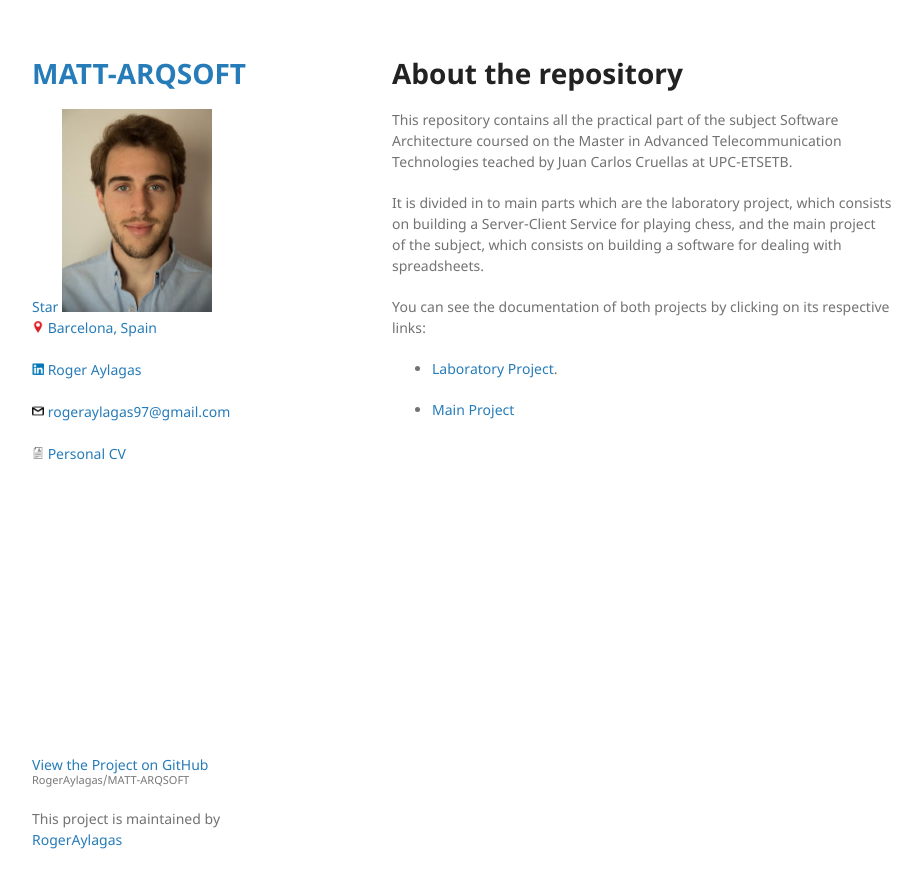
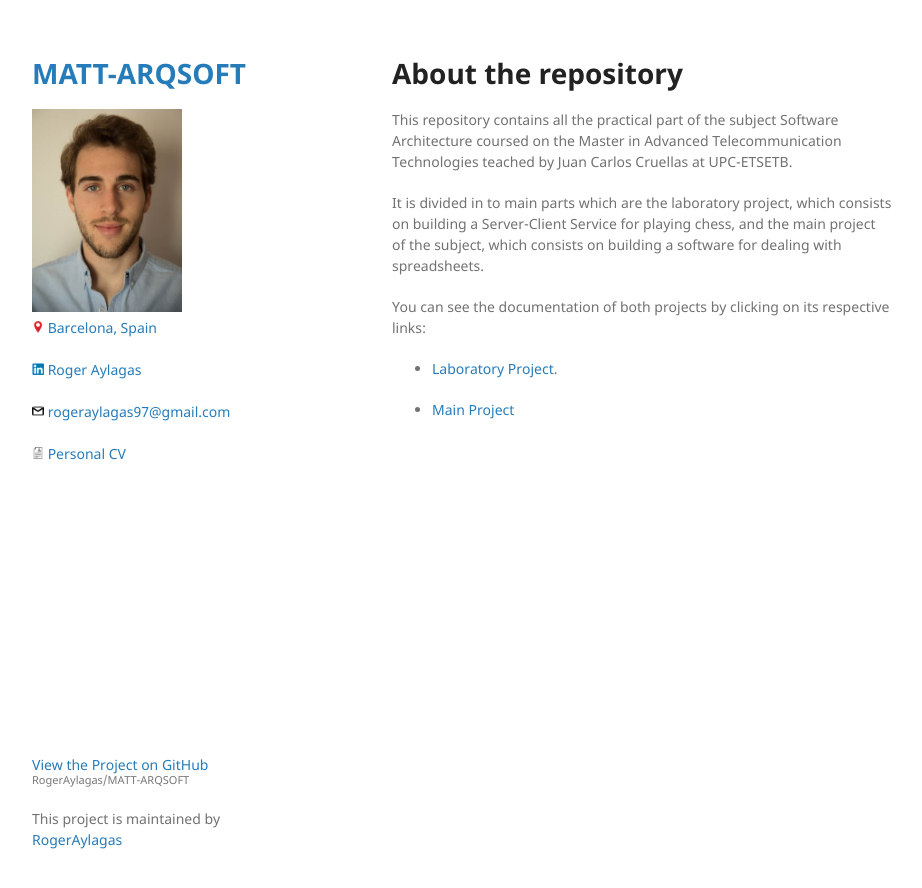
Before and after one commit to RogerAylagas/MATT-ARQSOFT, a Jekyll site: the page built from index.md, in a window 1280 px wide. Shown: the top 888 px of the page, without its empty margins (178-1100 px from the left). Built offline with Jekyll 4.4.1, drawn with Linux system fonts in a browser that asks for light colours; our own code applies the rules of GitHub Pages for plain Markdown files.

Commit message:
Some changes of buttons

```diff
--- /dev/null
+++ b/_layouts/buttons.html
@@ -0,0 +1 @@
+<a class="github-button" href="https://github.com/RogerAylagas/MATT-ARQSOFT" data-icon="octicon-star" data-show-count="true" aria-label="Star RogerAylagas/MATT-ARQSOFT on GitHub">Star</a>
--- a/_layouts/default.html
+++ b/_layouts/default.html
@@ -16,7 +16,6 @@
     <div class="wrapper">
       <header>
         <h1><a href="{{ "/" | absolute_url }}">{{  site.github.repository_name | default: site.github.repository_name }}</a></h1>
-        <a class="github-button" href="https://github.com/ntkme/github-buttons" data-icon="octicon-star" aria-label="Star ntkme/github-buttons on GitHub">Star</a>
         {% if site.profile_img %}
           <img src="{{site.profile_img | relative_url}}" alt="Profile Image" width="150"/>
         {% endif %}
```
Also changed, not shown: lab_branch.md (+2 -1 lines).
